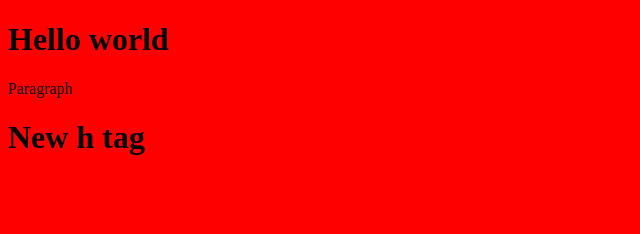
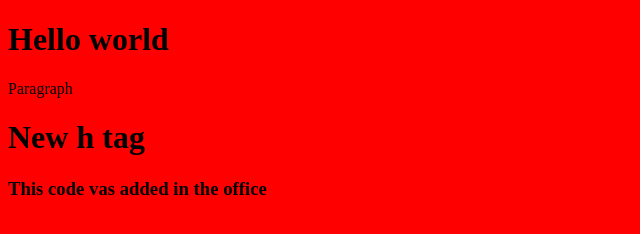
Before and after one commit to Tokhiriy/github-tutorial, a plain HTML site: page index.html in a window 1280 px wide. Shown: the whole page, without its empty margins (0-640 px from the left). Drawn offline with Linux system fonts and the light colour scheme.

Commit message:
In the office

```diff
--- a/index.html
+++ b/index.html
@@ -11,5 +11,6 @@
     <h1>Hello world</h1>
     <p>Paragraph</p>
     <h1>New h tag</h1>
+    <h3>This code vas added in the office</h3>
 </body>
 </html>
```
